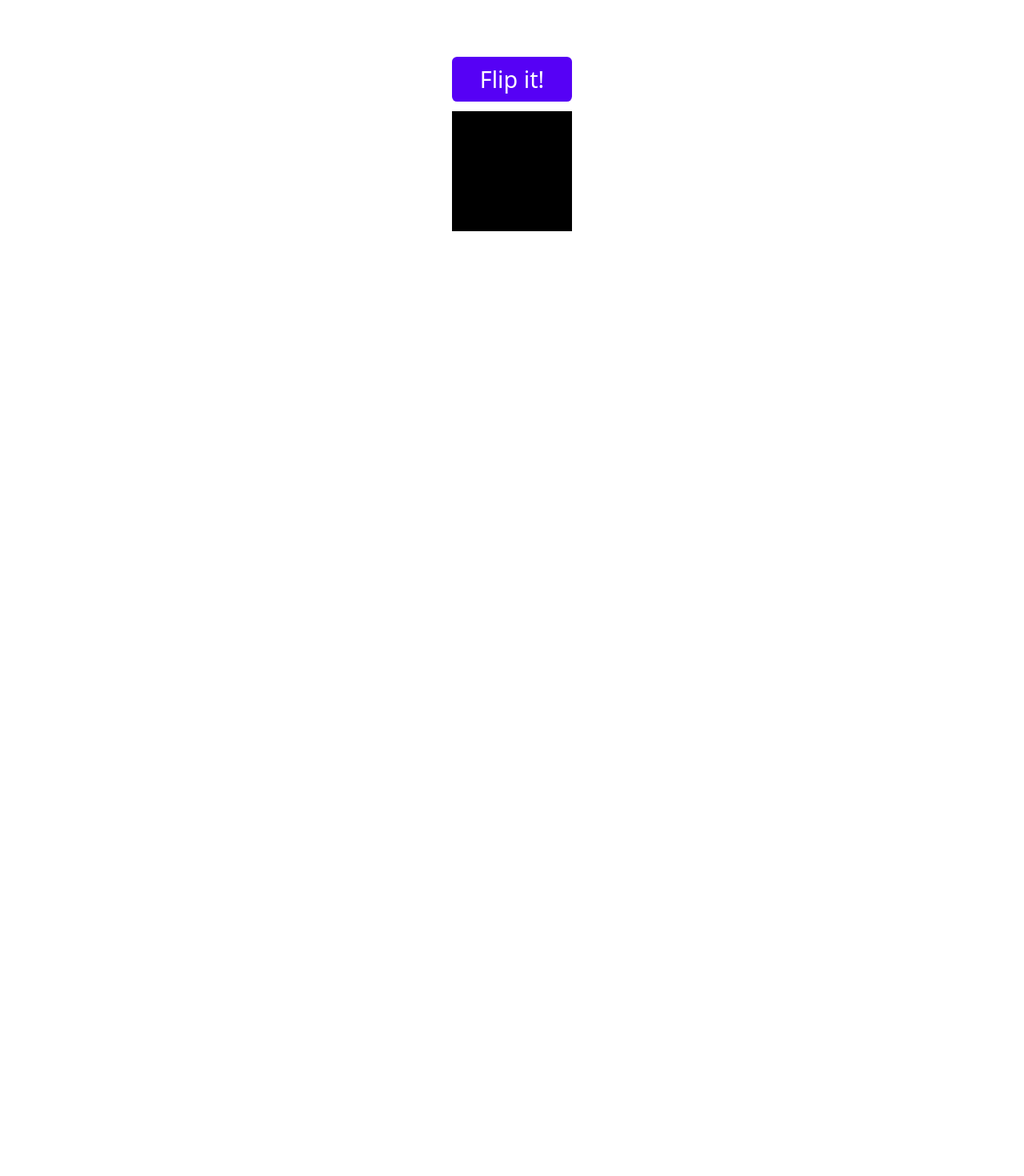
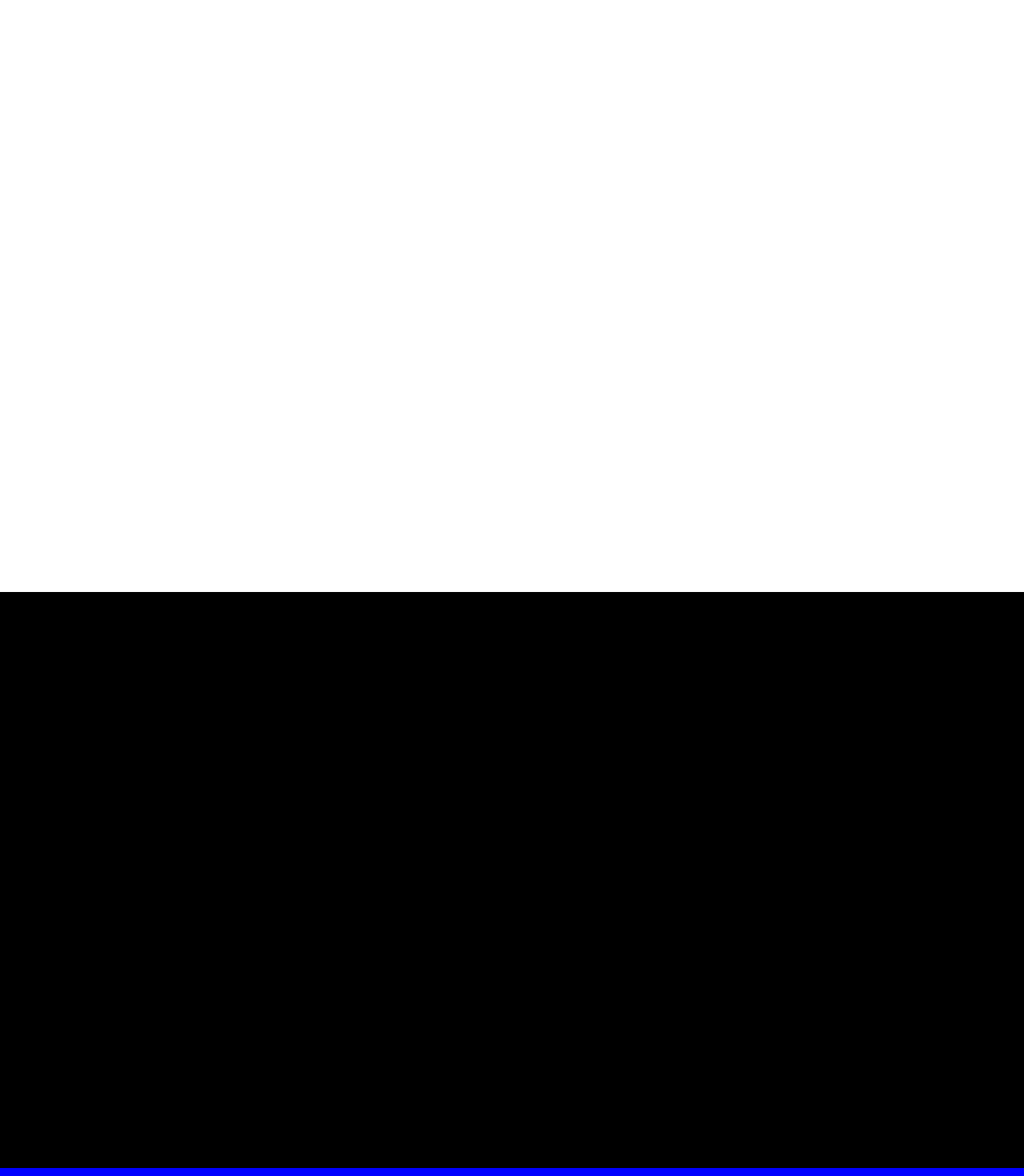
Before and after one commit to valentinesamuel/react-nestjs-sandbox, a React (Vite) app in the folder reactjs/: page / in a window 1280 px wide. Shown: the part 220-1690 px from the top of the page at 80% size. Before the commit the page ends 800 px from the top, so only its background shows below. Built offline with nearby package versions, Linux system fonts and the light colour scheme.

Commit message:
feat: added in view transitions and animation

```diff
--- a/reactjs/src/App.tsx
+++ b/reactjs/src/App.tsx
@@ -2,13 +2,15 @@ import React from "react";
 import BasicsofMotion from "./modules/BasicsofMotion";
 import Gestures from "./modules/Gestures";
 import AnimationControls from "./modules/AnimationControls";
+import ViewBasedAnimations from "./modules/ViewBasedAnimations";
 
 const App: React.FC = () => {
   return (
     <div>
       {/* <BasicsofMotion /> */}
       {/* <Gestures /> */}
-      <AnimationControls />
+      {/* <AnimationControls /> */}
+      <ViewBasedAnimations />
     </div>
   );
 };
--- /dev/null
+++ b/reactjs/src/modules/ViewBasedAnimations.tsx
@@ -0,0 +1,36 @@
+import { motion, useInView } from "framer-motion";
+import { useEffect, useRef } from "react";
+
+const ViewBasedAnimations = () => {
+  const ref = useRef(null);
+  const isInView = useInView(ref, { once: true });
+
+  useEffect(() => {
+    console.log("Is in view ->", isInView);
+  }, [isInView]);
+
+  return (
+    <>
+      <div style={{ height: "120vh" }}></div>
+      <motion.div
+        style={{
+          height: "90vh",
+          background: "black",
+        }}
+        initial={{ opacity: 0 }}
+        whileInView={{ opacity: 1 }}
+        transition={{ duration: 1 }}
+      />
+      <div
+        ref={ref}
+        style={{
+          height: "100vh",
+          background: isInView ? "blue" : "red",
+          transition: "1s background",
+        }}
+      ></div>
+    </>
+  );
+};
+
+export default ViewBasedAnimations;
```
